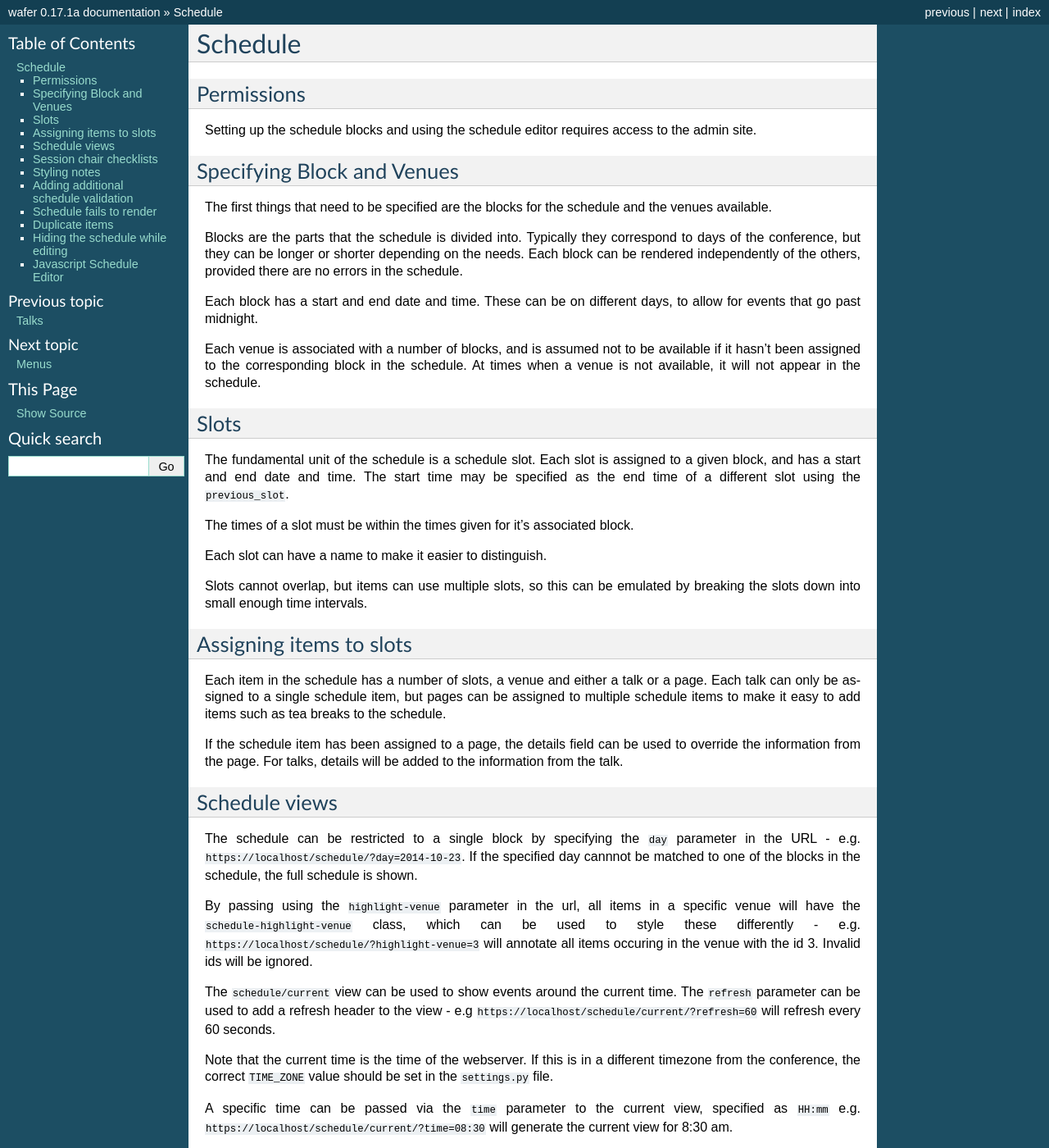
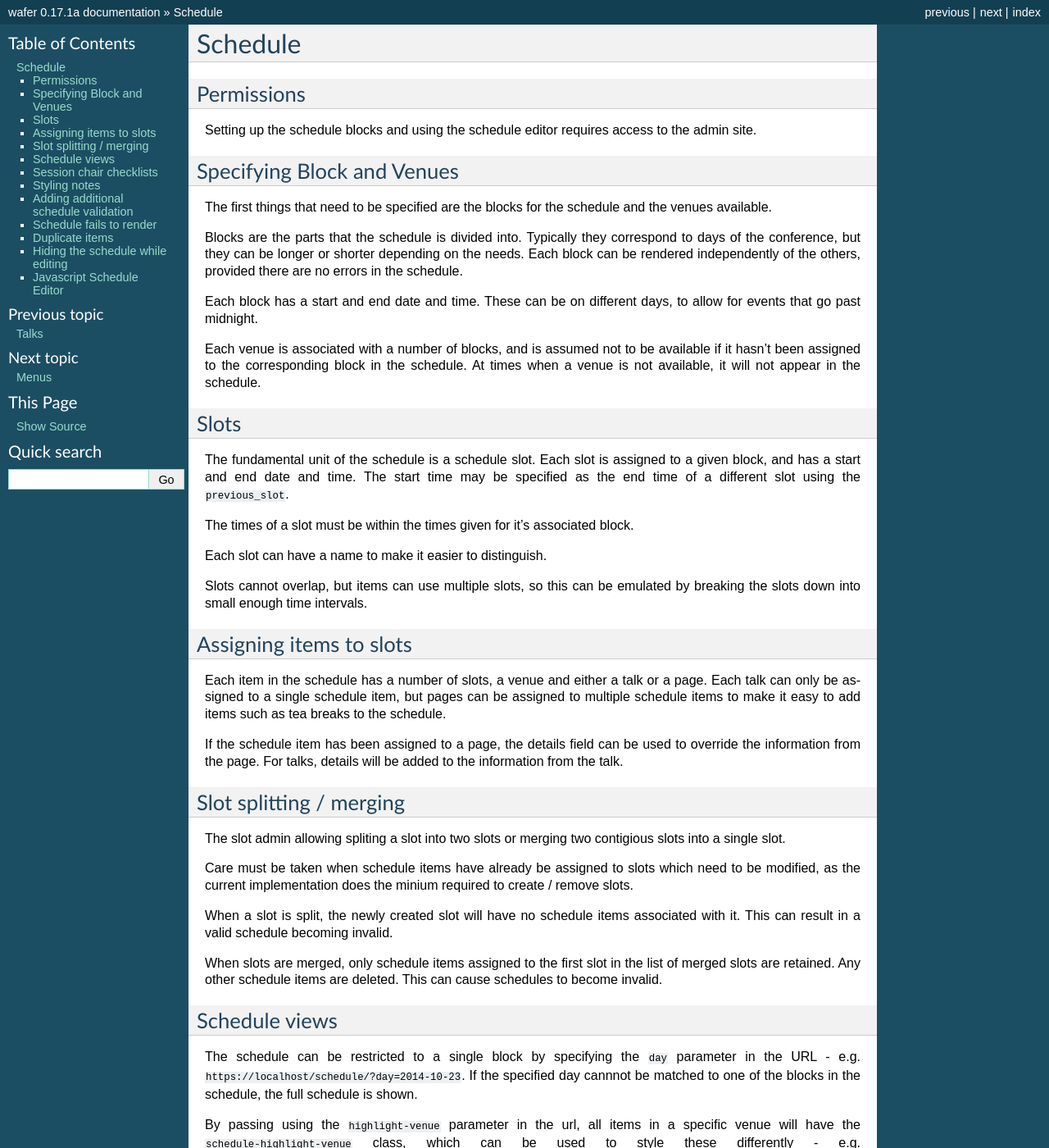
Before and after one commit to CTPUG/wafer, a Sphinx documentation site: the page built from docs/schedule.rst, in a window 1280 px wide and 1400 px high. Shown: the whole window at 82% size. Built offline with Sphinx 7.4.7, drawn with Linux system fonts in a browser that asks for light colours; pages that are not in the unit, such as notebooks, are missing from menus.

Commit message:
Add documentation for the new feature

```diff
--- a/docs/schedule.rst
+++ b/docs/schedule.rst
@@ -41,7 +41,6 @@ Each slot can have a name to make it easier to distinguish.
 Slots cannot overlap, but items can use multiple slots, so this can be
 emulated by breaking the slots down into small enough time intervals.
 
-
 Assigning items to slots
 ========================
 
@@ -54,6 +53,25 @@ as tea breaks to the schedule.
 If the schedule item has been assigned to a page, the details field can be
 used to override the information from the page. For talks, details will
 be added to the information from the talk.
+
+
+Slot splitting / merging
+========================
+
+The slot admin allowing spliting a slot into two slots or merging
+two contigious slots into a single slot.
+
+Care must be taken when schedule items have already be assigned to
+slots which need to be modified, as the current implementation
+does the minium required to create / remove slots.
+
+When a slot is split, the newly created slot will have no schedule
+items associated with it. This can result in a valid schedule
+becoming invalid.
+
+When slots are merged, only schedule items assigned to the first
+slot in the list of merged slots are retained. Any other schedule
+items are deleted. This can cause schedules to become invalid.
 
 Schedule views
 ==============
```
